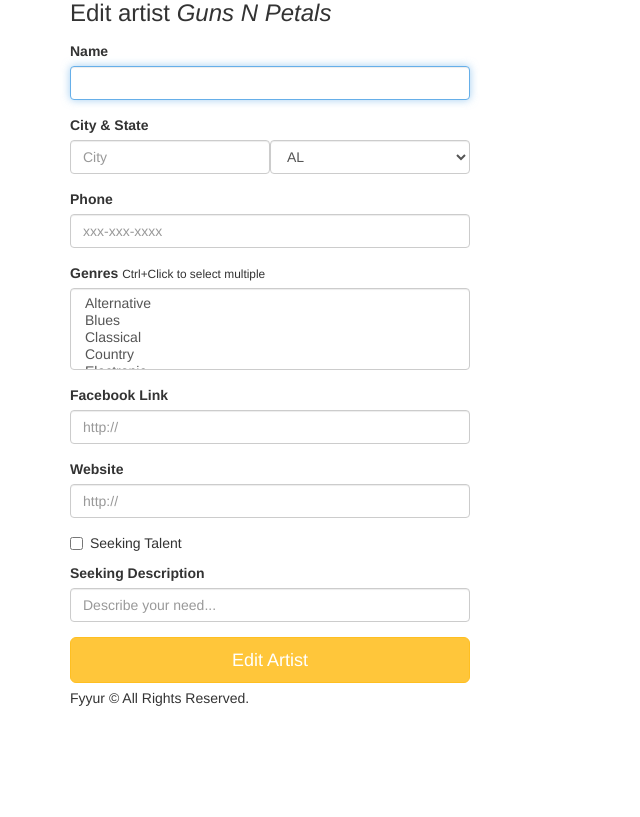
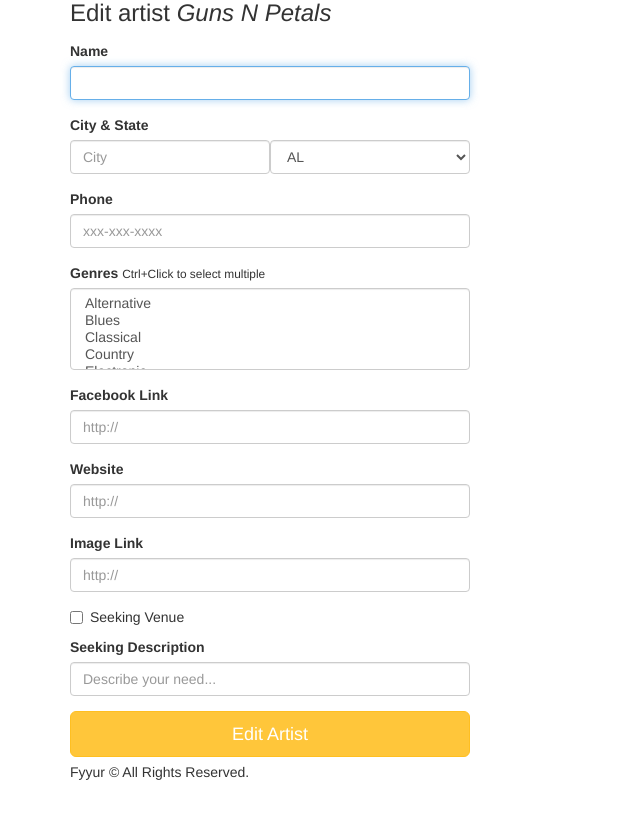
Before and after one commit to moroti/FSND_project_01_fyyur, a Flask app: page /artists/1/edit in a window 1280 px wide. Shown: the part 95-912 px from the top of the page, without its empty margins (0-640 px from the left). Before the commit the page ends 801 px from the top, so only its background shows below. Run offline with Flask 2, Linux system fonts and the light colour scheme; some libraries are stand-ins or nearby versions.

Commit message:
Updating the create controllers to insert new artist, venue and show to the database

```diff
--- a/app.py
+++ b/app.py
@@ -62,7 +62,7 @@ class Artist(db.Model):
     image_link = db.Column(db.String(500))
     facebook_link = db.Column(db.String(120))
     website = db.Column(db.String(120))
-    seeking_talent = db.Column(db.Boolean, nullable=False, default=False)
+    seeking_venue = db.Column(db.Boolean, nullable=False, default=False)
     seeking_description = db.Column(db.String(300), nullable=True)
     shows = db.relationship('Show', backref='artist', lazy=True)
 
@@ -250,13 +250,28 @@ def create_venue_form():
 
 @app.route('/venues/create', methods=['POST'])
 def create_venue_submission():
-    # TODO: insert form data as a new Venue record in the db, instead
-    # TODO: modify data to be the data object returned from db insertion
+    # TODO: insert form data as a new Venue record in the db, instead > Done
+    try:
+        venue_data = request.form
+        venue_form = VenueForm(venue_data)
+        # if venue_form.validate_on_submit():
+        venue = Venue()
+        venue_form.populate_obj(venue)
+        db.session.add(venue)
+        db.session.commit()
+        # TODO: modify data to be the data object returned from db insertion > Done
 
-    # on successful db insert, flash success
-    flash('Venue ' + request.form['name'] + ' was successfully listed!')
-    # TODO: on unsuccessful db insert, flash an error instead.
-    # e.g., flash('An error occurred. Venue ' + data.name + ' could not be listed.')
+        # on successful db insert, flash success
+        flash('Venue ' + venue_data['name'] +
+              ' was successfully listed!')
+    except:
+        db.session.rollback()
+        # TODO: on unsuccessful db insert, flash an error instead. > Done
+        flash('An error occurred. Venue ' +
+              venue_data['name'] + ' could not be listed.')
+    finally:
+        db.session.close()
+
     # see: http://flask.pocoo.org/docs/1.0/patterns/flashing/
     return render_template('pages/home.html')
 
@@ -457,13 +472,28 @@ def create_artist_form():
 @app.route('/artists/create', methods=['POST'])
 def create_artist_submission():
     # called upon submitting the new artist listing form
-    # TODO: insert form data as a new Venue record in the db, instead
-    # TODO: modify data to be the data object returned from db insertion
+    try:
+        # TODO: insert form data as a new Artist record in the db, instead
+        artist_data = request.form
+        artist_form = ArtistForm(artist_data)
+        # if artist_form.validate_on_submit():
+        artist = Artist()
+        artist_form.populate_obj(artist)
+        db.session.add(artist)
+        db.session.commit()
+        # TODO: modify data to be the data object returned from db insertion
 
-    # on successful db insert, flash success
-    flash('Artist ' + request.form['name'] + ' was successfully listed!')
-    # TODO: on unsuccessful db insert, flash an error instead.
-    # e.g., flash('An error occurred. Artist ' + data.name + ' could not be listed.')
+        # on successful db insert, flash success
+        flash('Artist ' + artist_data['name'] +
+              ' was successfully listed!')
+    except:
+        db.session.rollback()
+        # TODO: on unsuccessful db insert, flash an error instead. > Done
+        flash('An error occurred. Artist ' +
+              artist_data['name'] + ' could not be listed.')
+    finally:
+        db.session.close()
+
     return render_template('pages/home.html')
 
 
@@ -525,9 +555,20 @@ def create_shows():
 def create_show_submission():
     # called to create new shows in the db, upon submitting new show listing form
     # TODO: insert form data as a new Show record in the db, instead
-
-    # on successful db insert, flash success
-    flash('Show was successfully listed!')
+    try:
+        show_data = request.form
+        show_form = ShowForm(show_data)
+        show = Show()
+        show_form.populate_obj(show)
+        db.session.add(show)
+        db.session.commit()
+        # on successful db insert, flash success
+        flash('Show was successfully listed!')
+    except:
+        db.session.rollback()
+        flash('An error occurred. Show could not be listed.')
+    finally:
+        db.session.close()
     # TODO: on unsuccessful db insert, flash an error instead.
     # e.g., flash('An error occurred. Show could not be listed.')
     # see: http://flask.pocoo.org/docs/1.0/patterns/flashing/
--- a/forms.py
+++ b/forms.py
@@ -172,6 +172,7 @@ class VenueForm(Form):
                 'Reggae',
                 'Rock n Roll',
                 'Soul',
+                'Swing',
                 'Other'
             ])
         ],
@@ -194,6 +195,7 @@ class VenueForm(Form):
             ('Reggae', 'Reggae'),
             ('Rock n Roll', 'Rock n Roll'),
             ('Soul', 'Soul'),
+            ('Swing', 'Swing'),
             ('Other', 'Other'),
         ]
     )
@@ -393,8 +395,8 @@ class ArtistForm(Form):
     website = StringField(
         'website', validators=[URL()]
     )
-    seeking_talent = BooleanField(
-        'seeking_talent', validators=[DataRequired()],
+    seeking_venue = BooleanField(
+        'seeking_venue', validators=[DataRequired()],
     )
     seeking_description = StringField(
         'seeking_description'
--- a/templates/forms/edit_artist.html
+++ b/templates/forms/edit_artist.html
@@ -36,10 +36,14 @@
       <label for="website">Website</label>
       {{ form.website(class_ = 'form-control', placeholder='http://', autofocus = true) }}
     </div>
+    <div class="form-group">
+      <label for="image_link">Image Link</label>
+      {{ form.image_link(class_ = 'form-control', placeholder='http://', autofocus = true) }}
+    </div>
     <div class="checkbox">
-      <label for="seeking_talent">
-        {{ form.seeking_talent() }}
-        Seeking Talent
+      <label for="seeking_venue">
+        {{ form.seeking_venue() }}
+        Seeking Venue
       </label>
     </div>
     <div class="form-group">
--- a/templates/forms/edit_venue.html
+++ b/templates/forms/edit_venue.html
@@ -41,6 +41,10 @@
       <label for="website">Website</label>
       {{ form.website(class_ = 'form-control', placeholder='http://', autofocus = true) }}
     </div>
+    <div class="form-group">
+      <label for="image_link">Image Link</label>
+      {{ form.image_link(class_ = 'form-control', placeholder='http://', autofocus = true) }}
+    </div>
     <div class="checkbox">
       <label for="seeking_talent">
         {{ form.seeking_talent() }}
--- a/templates/forms/new_venue.html
+++ b/templates/forms/new_venue.html
@@ -41,6 +41,10 @@
       <label for="website">Website</label>
       {{ form.website(class_ = 'form-control', placeholder='http://', autofocus = true) }}
     </div>
+    <div class="form-group">
+      <label for="image_link">Image Link</label>
+      {{ form.image_link(class_ = 'form-control', placeholder='http://', autofocus = true) }}
+    </div>
     <div class="checkbox">
       <label for="seeking_talent">
         {{ form.seeking_talent() }}
```
Also changed, not shown: migrations/versions/032244060c7b_.py (added, +30 -0 lines), templates/forms/new_artist.html (+7 -3 lines).
